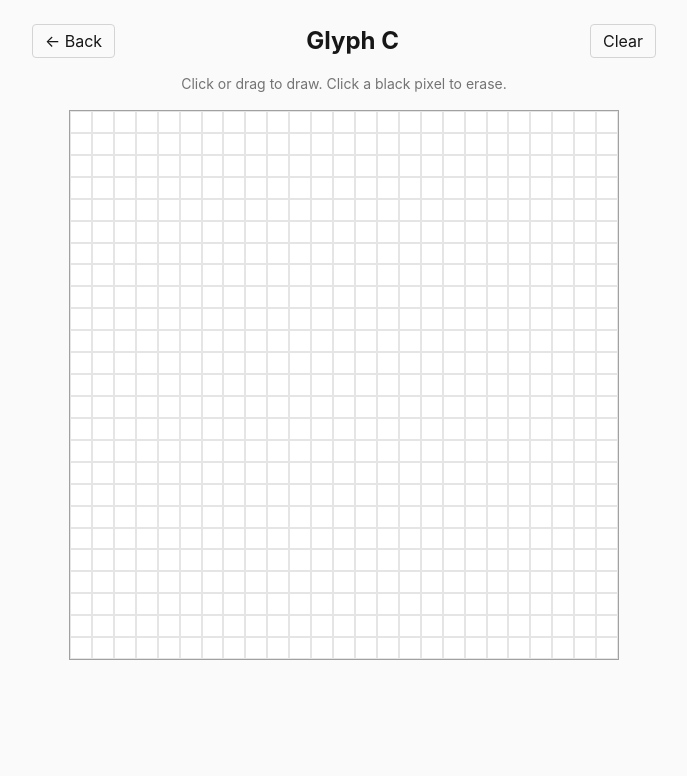
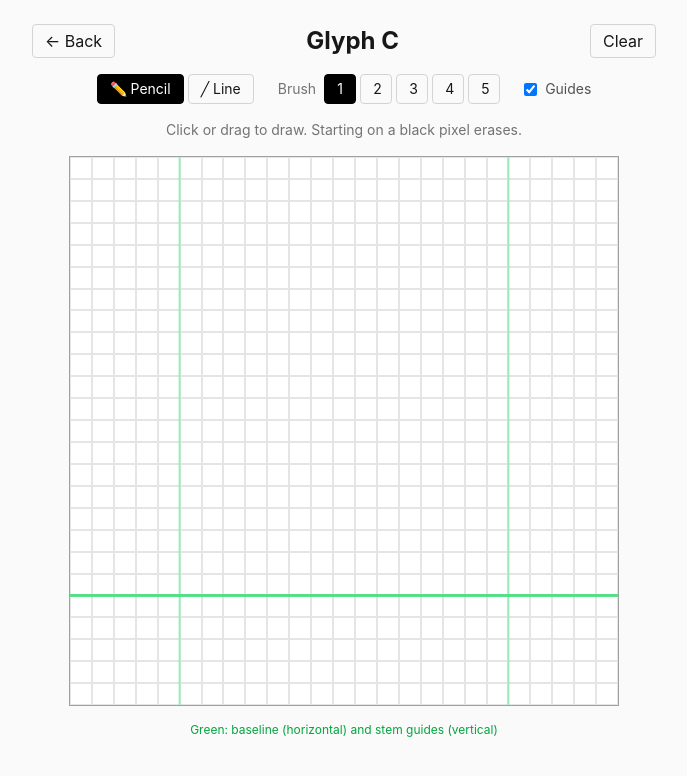
Before and after one commit to sohdas/fontain, a React (Vite) app: page / in a window 1280 px wide. Both pictures are taken after a click on the button "C C". Shown: the top 776 px of the page, without its empty margins (296-983 px from the left). Built offline with nearby package versions, Linux system fonts and the light colour scheme.

Commit message:
add drawing tools + guidelines" "

```diff
--- a/src/DetailView.tsx
+++ b/src/DetailView.tsx
@@ -1,23 +1,105 @@
 import { useRef, useState } from 'react'
-import { SIZE, emptyBitmap, type Bitmap } from './font'
+import { BASELINE_LINE, SIZE, emptyBitmap, type Bitmap } from './font'
+
+type Tool = 'pencil' | 'line'
+type Cell = { r: number; c: number }
+
+const BRUSH_SIZES = [1, 2, 3, 4, 5]
+// Vertical stem guides (grid lines) marking where the left/right strokes of a glyph usually sit
+const STEM_LINES = [5, 20]
+
+/** Cells on the straight line between two cells (Bresenham). */
+function lineCells(a: Cell, b: Cell): Cell[] {
+  const out: Cell[] = []
+  let { r, c } = a
+  const dr = Math.abs(b.r - r), dc = Math.abs(b.c - c)
+  const sr = r < b.r ? 1 : -1, sc = c < b.c ? 1 : -1
+  let err = dc - dr
+  for (;;) {
+    out.push({ r, c })
+    if (r === b.r && c === b.c) break
+    const e2 = 2 * err
+    if (e2 > -dr) { err -= dr; c += sc }
+    if (e2 < dc) { err += dc; r += sr }
+  }
+  return out
+}
+
+/** Returns a copy of `base` with a brush-sized stamp applied along the line a→b. */
+function paintLine(base: Bitmap, a: Cell, b: Cell, brush: number, value: boolean): Bitmap {
+  const next = base.map((row) => row.slice())
+  const off = Math.floor((brush - 1) / 2)
+  for (const { r, c } of lineCells(a, b)) {
+    for (let i = 0; i < brush; i++) {
+      for (let j = 0; j < brush; j++) {
+        const rr = r - off + i, cc = c - off + j
+        if (rr >= 0 && rr < SIZE && cc >= 0 && cc < SIZE) next[rr][cc] = value
+      }
+    }
+  }
+  return next
+}
 
 export default function DetailView({
   letter, bitmap, onChange, onBack,
 }: { letter: string; bitmap: Bitmap; onChange: (b: Bitmap) => void; onBack: () => void }) {
-  const [paint, setPaint] = useState<boolean | null>(null)
+  const [tool, setTool] = useState<Tool>('pencil')
+  const [brush, setBrush] = useState(1)
+  const [showGuides, setShowGuides] = useState(true)
+  const [preview, setPreview] = useState<Bitmap | null>(null)
+  const gridRef = useRef<HTMLDivElement>(null)
+  const drag = useRef<{ start: Cell; last: Cell; value: boolean; base: Bitmap } | null>(null)
   const current = useRef(bitmap)
   current.current = bitmap
 
-  const set = (r: number, c: number, v: boolean) => {
-    if (current.current[r][c] === v) return
-    const next = current.current.map((row) => row.slice())
-    next[r][c] = v
-    current.current = next
-    onChange(next)
+  const cellAt = (e: React.PointerEvent): Cell => {
+    const rect = gridRef.current!.getBoundingClientRect()
+    const clamp = (n: number) => Math.max(0, Math.min(SIZE - 1, n))
+    return {
+      c: clamp(Math.floor(((e.clientX - rect.left) / rect.width) * SIZE)),
+      r: clamp(Math.floor(((e.clientY - rect.top) / rect.height) * SIZE)),
+    }
   }
 
+  const onDown = (e: React.PointerEvent) => {
+    e.preventDefault()
+    e.currentTarget.setPointerCapture(e.pointerId)
+    const cell = cellAt(e)
+    // Starting on a black pixel erases; starting on an empty one draws
+    const value = !current.current[cell.r][cell.c]
+    drag.current = { start: cell, last: cell, value, base: current.current }
+    const next = paintLine(current.current, cell, cell, brush, value)
+    if (tool === 'pencil') onChange(next)
+    else setPreview(next)
+  }
+
+  const onMove = (e: React.PointerEvent) => {
+    const d = drag.current
+    if (!d) return
+    const cell = cellAt(e)
+    if (cell.r === d.last.r && cell.c === d.last.c) return
+    if (tool === 'pencil') {
+      onChange(paintLine(current.current, d.last, cell, brush, d.value))
+      d.last = cell
+    } else {
+      d.last = cell
+      setPreview(paintLine(d.base, d.start, cell, brush, d.value))
+    }
+  }
+
+  const onUp = () => {
+    const d = drag.current
+    drag.current = null
+    if (d && tool === 'line') onChange(paintLine(d.base, d.start, d.last, brush, d.value))
+    setPreview(null)
+  }
+
+  const shown = preview ?? bitmap
+  const btn = (active: boolean) =>
+    `rounded border px-3 py-1 text-sm ${active ? 'border-black bg-black text-white' : 'border-neutral-300 hover:bg-neutral-100'}`
+
   return (
-    <div className="mx-auto flex max-w-2xl flex-col items-center gap-4 p-6" onPointerUp={() => setPaint(null)}>
+    <div className="mx-auto flex max-w-2xl flex-col items-center gap-4 p-6">
       <div className="flex w-full items-center justify-between">
         <button onClick={onBack} className="rounded border border-neutral-300 px-3 py-1 hover:bg-neutral-100">
           ← Back
@@ -30,36 +112,59 @@ export default function DetailView({
           Clear
         </button>
       </div>
-      <p className="text-sm text-neutral-500">Click or drag to draw. Click a black pixel to erase.</p>
-      <div
-        className="grid w-full max-w-[550px] touch-none select-none border border-neutral-400"
-        style={{ gridTemplateColumns: `repeat(${SIZE}, 1fr)` }}
-        onPointerLeave={() => setPaint(null)}
-        onPointerMove={(e) => {
-          if (paint === null) return
-          const el = document.elementFromPoint(e.clientX, e.clientY) as HTMLElement | null
-          const r = el?.dataset.r, c = el?.dataset.c
-          if (r !== undefined && c !== undefined) set(+r, +c, paint)
-        }}
-      >
-        {bitmap.map((row, r) =>
-          row.map((on, c) => (
-            <div
-              key={`${r}-${c}`}
-              data-r={r}
-              data-c={c}
-              onPointerDown={(e) => {
-                e.preventDefault()
-                ;(e.currentTarget.parentElement as HTMLElement).releasePointerCapture?.(e.pointerId)
-                const v = !on
-                setPaint(v)
-                set(r, c, v)
-              }}
-              className={`aspect-square border border-neutral-200 ${on ? 'bg-black' : 'bg-white'}`}
-            />
-          )),
+
+      <div className="flex w-full flex-wrap items-center justify-center gap-x-6 gap-y-2">
+        <div className="flex items-center gap-1" role="group" aria-label="Tool">
+          <button className={btn(tool === 'pencil')} onClick={() => setTool('pencil')}>✏️ Pencil</button>
+          <button className={btn(tool === 'line')} onClick={() => setTool('line')}>╱ Line</button>
+        </div>
+        <div className="flex items-center gap-1" role="group" aria-label="Brush size">
+          <span className="mr-1 text-sm text-neutral-500">Brush</span>
+          {BRUSH_SIZES.map((n) => (
+            <button key={n} className={btn(brush === n) + ' w-8 px-0 text-center'} onClick={() => setBrush(n)}>{n}</button>
+          ))}
+        </div>
+        <label className="flex items-center gap-2 text-sm text-neutral-600">
+          <input type="checkbox" checked={showGuides} onChange={(e) => setShowGuides(e.target.checked)} />
+          Guides
+        </label>
+      </div>
+      <p className="text-sm text-neutral-500">
+        {tool === 'line' ? 'Drag to draw a straight line.' : 'Click or drag to draw.'} Starting on a black pixel erases.
+      </p>
+
+      <div className="relative w-full max-w-[550px] border border-neutral-400">
+        <div
+          ref={gridRef}
+          className="grid touch-none select-none"
+          style={{ gridTemplateColumns: `repeat(${SIZE}, 1fr)` }}
+          onPointerDown={onDown}
+          onPointerMove={onMove}
+          onPointerUp={onUp}
+          onPointerCancel={onUp}
+        >
+          {shown.map((row, r) =>
+            row.map((on, c) => (
+              <div key={`${r}-${c}`} className={`aspect-square border border-neutral-200 ${on ? 'bg-black' : 'bg-white'}`} />
+            )),
+          )}
+        </div>
+        {showGuides && (
+          <svg
+            viewBox={`0 0 ${SIZE} ${SIZE}`}
+            preserveAspectRatio="none"
+            className="pointer-events-none absolute inset-0 h-full w-full"
+          >
+            {STEM_LINES.map((x) => (
+              <line key={x} x1={x} x2={x} y1={0} y2={SIZE} stroke="#86efac" strokeOpacity={0.8} strokeWidth={2} vectorEffect="non-scaling-stroke" />
+            ))}
+            <line x1={0} x2={SIZE} y1={BASELINE_LINE} y2={BASELINE_LINE} stroke="#4ade80" strokeOpacity={0.9} strokeWidth={3} vectorEffect="non-scaling-stroke" />
+          </svg>
         )}
       </div>
+      {showGuides && (
+        <p className="text-xs text-green-600">Green: baseline (horizontal) and stem guides (vertical)</p>
+      )}
     </div>
   )
 }
--- a/src/font.ts
+++ b/src/font.ts
@@ -34,6 +34,8 @@ const UPM = 1000
 const ASCENDER = 800
 const DESCENDER = -200
 const PX = UPM / SIZE
+/** Grid line (0-25) where the baseline sits; rows below it are the descender area. */
+export const BASELINE_LINE = ASCENDER / PX
 
 function glyphPath(bitmap: Bitmap): opentype.Path {
   const path = new opentype.Path()
```
